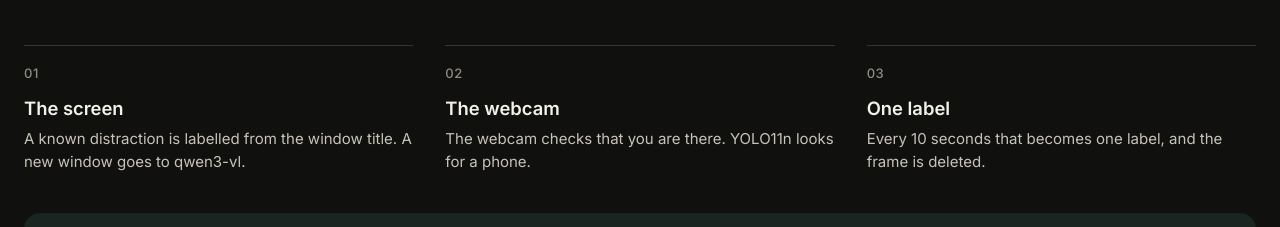
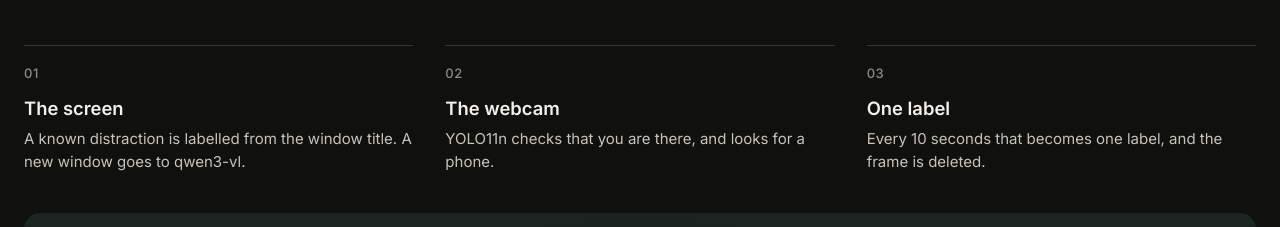
Before and after one commit to AlperErg/larpless-site, a website built with Vite: page index.html in a window 1280 px wide. Shown: the part 1867-2094 px from the top of the page. Built offline with nearby package versions, Linux system fonts and the light colour scheme.

Commit message:
fix: detect presence with YOLO only
Vision's upper-body detector is gone, so a missing model no longer looks like being away. Samples wait until YOLO11n has loaded.

```diff
--- a/index.html
+++ b/index.html
@@ -187,7 +187,7 @@
             </li>
             <li>
               <h3>The webcam</h3>
-              <p>The webcam checks that you are there. YOLO11n looks for a phone.</p>
+              <p>YOLO11n checks that you are there, and looks for a phone.</p>
             </li>
             <li>
               <h3>One label</h3>
```
